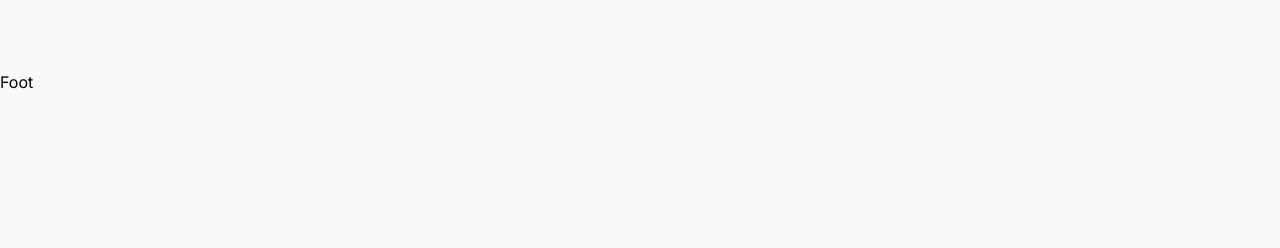
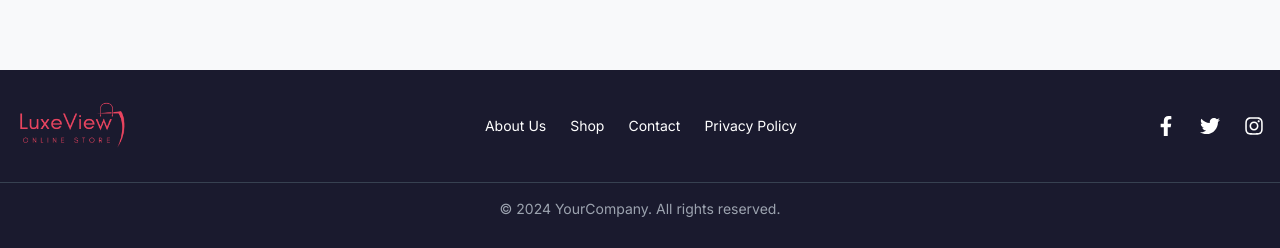
Before and after one commit to pranta-deba/luxeView-client, a React (Vite) app: page / in a window 1280 px wide. Shown: the part 1194-1442 px from the top of the page. Before the commit the page ends 1288 px from the top, so only its background shows below. Built offline with nearby package versions, Linux system fonts and the light colour scheme; no server answers.

Commit message:
[UI Design] : Footer section created

```diff
--- a/src/components/common/FeaturedProducts.jsx
+++ b/src/components/common/FeaturedProducts.jsx
@@ -25,28 +25,38 @@ const FeaturedProducts = () => {
                             slidesPerView: 3,
                         },
                         1025: {
-                            slidesPerView: 6,
+                            slidesPerView: 4,
                         },
                     }}
                     className="my-10"
                 >
                     {latestProducts.map((product, index) => (
                         <SwiperSlide key={index}>
-                            <div className="p-4 bg-[#1A1A2E] text-white rounded-lg shadow-lg transform transition-transform hover:scale-105 hover:shadow-xl">
+                            <div className="relative p-4 bg-[#1A1A2E] text-white rounded-lg shadow-lg transform transition-transform hover:scale-105 hover:shadow-xl hover:bg-[#0F3460] group">
                                 <img
                                     src={product?.productImage}
                                     alt={product?.productName}
-                                    className="w-full h-48 object-cover rounded-t-lg"
+                                    className="w-full h-60 object-cover rounded-t-lg"
                                 />
                                 <div className="p-4 text-center">
-                                    <h3 className="text-lg font-bold text-[#E94560]">{product?.productName.split(' ')[0]}...</h3>
+                                    <h3 className="text-lg font-bold text-[#E94560]">
+                                        {product?.productName.split(' ')[0]}...
+                                    </h3>
                                     <div className="mt-2 flex justify-center items-center">
                                         <span className="text-[#E94560] font-semibold">Rating:</span>
                                         <span className="ml-2">{product?.ratings} ⭐</span>
                                     </div>
                                 </div>
+                                <div className="absolute inset-0 flex items-center justify-center bg-opacity-0 hover:bg-opacity-75 hover:bg-black transition-all duration-300 rounded-lg">
+                                    <button
+                                        className="opacity-0 group-hover:opacity-100 bg-[#E94560] text-white font-bold py-2 px-4 rounded-full transition-opacity duration-300"
+                                    >
+                                        View Details
+                                    </button>
+                                </div>
                             </div>
                         </SwiperSlide>
+
                     ))}
                 </Swiper> :
                     <>
--- a/src/components/shared/Footer.jsx
+++ b/src/components/shared/Footer.jsx
@@ -1,8 +1,51 @@
+import { FaFacebookF, FaTwitter, FaInstagram } from 'react-icons/fa';
+
 const Footer = () => {
     return (
-        <div>
-            Foot
-        </div>
+        <footer className="bg-[#1A1A2E] text-white py-8">
+            <div className="container mx-auto px-4 flex flex-col md:flex-row justify-between items-center">
+                {/* Logo Section */}
+                <div className="mb-6 md:mb-0">
+                    <a href="/">
+                        <img src="./logo.png" alt="Logo" className="h-12" />
+                    </a>
+                </div>
+
+                {/* Navigation Links */}
+                <div className="flex flex-col md:flex-row items-center">
+                    <a href="" className="mb-2 md:mb-0 md:mr-6 text-sm hover:text-[#E94560] transition-colors duration-300">
+                        About Us
+                    </a>
+                    <a href="" className="mb-2 md:mb-0 md:mr-6 text-sm hover:text-[#E94560] transition-colors duration-300">
+                        Shop
+                    </a>
+                    <a href="" className="mb-2 md:mb-0 md:mr-6 text-sm hover:text-[#E94560] transition-colors duration-300">
+                        Contact
+                    </a>
+                    <a href="" className="text-sm hover:text-[#E94560] transition-colors duration-300">
+                        Privacy Policy
+                    </a>
+                </div>
+
+                {/* Social Media Icons */}
+                <div className="flex mt-6 md:mt-0">
+                    <a href="" className="mr-6 hover:text-[#E94560] transition-colors duration-300">
+                        <FaFacebookF size={20} />
+                    </a>
+                    <a href="" className="mr-6 hover:text-[#E94560] transition-colors duration-300">
+                        <FaTwitter size={20} />
+                    </a>
+                    <a href="" className="hover:text-[#E94560] transition-colors duration-300">
+                        <FaInstagram size={20} />
+                    </a>
+                </div>
+            </div>
+
+            {/* Footer Bottom Section */}
+            <div className="border-t border-gray-700 mt-8 pt-4 text-center text-sm text-gray-400">
+                <p>&copy; 2024 YourCompany. All rights reserved.</p>
+            </div>
+        </footer>
     );
 };
 
```
